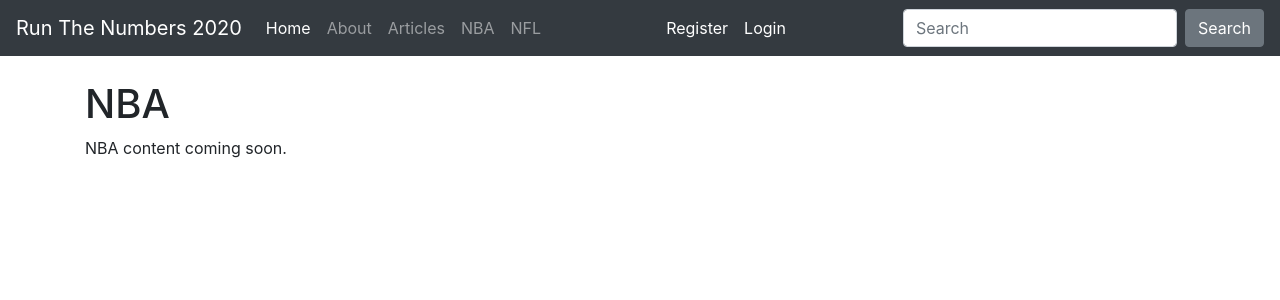
After one commit to richardyuh1/RunTheNumbers, a Flask app: page /nba in a window 1280 px wide. The commit adds this page. Shown: the top 300 px of the page. Run offline with Flask 2, Linux system fonts and the light colour scheme; some libraries are stand-ins or nearby versions.

Commit message:
Added more pages

```diff
--- a/main.py
+++ b/main.py
@@ -13,6 +13,30 @@ def index():
 def about():
 	return render_template('about.html')
 
+#Articles
+@app.route('/articles')
+def articles():
+	return render_template('articles.html')
+
+#Nba
+@app.route('/nba')
+def nba():
+	return render_template('nba.html')
+
+#Nfl
+@app.route('/nfl')
+def nfl():
+	return render_template('nfl.html')
+
+#Register
+@app.route('/register')
+def register():
+	return render_template('register.html')
+
+#Login
+@app.route('/login')
+def login():
+	return render_template('login.html')
 
 
 if __name__ == '__main__':
--- a/templates/home.html
+++ b/templates/home.html
@@ -9,4 +9,7 @@
 			<a href="/login" class="btn btn-success btn-lg">Login</a>
 		{% endif %}
 	</div>
+	<img src = "https://images.complex.com/complex/image/upload/c_limit,dpr_auto,q_90,w_720/fl_lossy,pg_1/dtcgpflfr7yxaucc7sfz.jpg" alt = "NFL Logo" width = "330" height = "370" hspace = "20">
+	<img src = "https://www.logodesignlove.com/images/classic/nba-logo.jpg" alt = "NBA Logo" width = "400" height = "380">
+	<img src = "https://upload.wikimedia.org/wikipedia/en/thumb/a/a6/Major_League_Baseball_logo.svg/1200px-Major_League_Baseball_logo.svg.png" alt = "MLB Logo" width = "330" height = "250">
 {% endblock %}
--- a/templates/includes/_navbar.html
+++ b/templates/includes/_navbar.html
@@ -1,5 +1,5 @@
 <nav class="navbar navbar-expand-md navbar-dark bg-dark">
-  <a class="navbar-brand" href="#">Richard Yuh's Website</a>
+  <a class="navbar-brand" href="#">Run The Numbers 2020</a>
   <button class="navbar-toggler" type="button" data-toggle="collapse" data-target="#navbarsExampleDefault" aria-controls="navbarsExampleDefault" aria-expanded="false" aria-label="Toggle navigation">
     <span class="navbar-toggler-icon"></span>
   </button>
--- /dev/null
+++ b/templates/nba.html
@@ -0,0 +1,7 @@
+{% extends 'layout.html' %}
+
+{% block body %}
+	</br>
+	<h1>NBA</h1>
+	<p>NBA content coming soon. </p>
+{% endblock %}
```
Also changed, not shown: templates/articles.html (added, +7 -0 lines), templates/login.html (added, +7 -0 lines), templates/nfl.html (added, +7 -0 lines), templates/register.html (added, +7 -0 lines).
